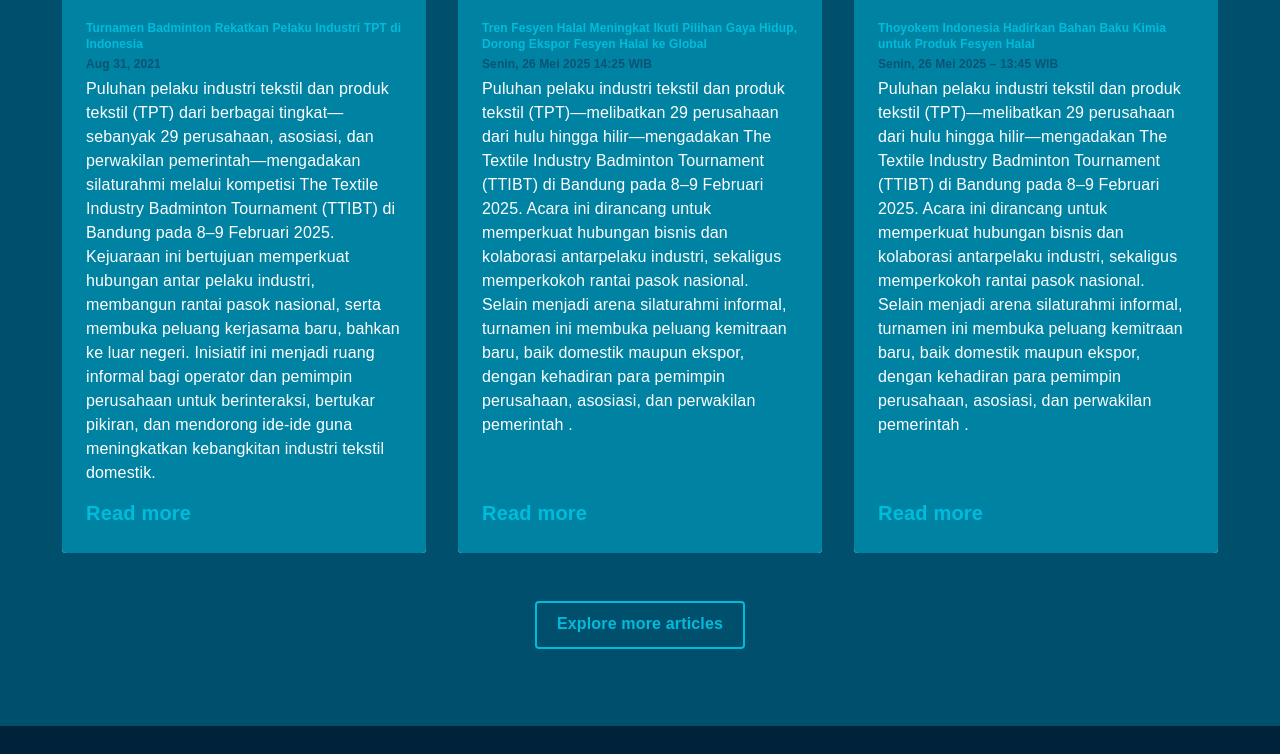
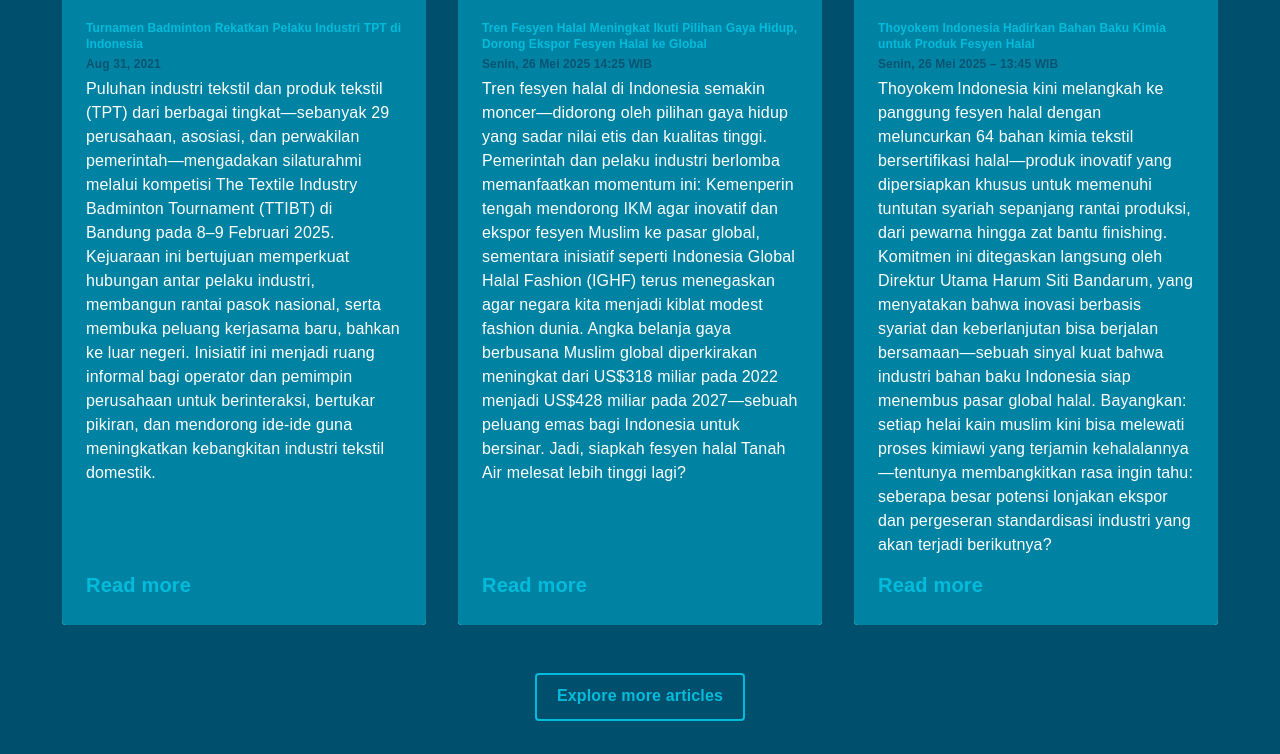
Before and after one commit to VexLord-X/Thoyokem-IND, a plain HTML site: page news.html in a window 1280 px wide. Shown: the part 1594-2348 px from the top of the page. Drawn offline with nearby package versions, Linux system fonts and the light colour scheme; some packages are replaced by stand-ins of ours; a script that the page names is missing; a web font is replaced by a local one.

Commit message:
Add files via upload

```diff
--- a/news.html
+++ b/news.html
@@ -266,7 +266,7 @@
                                         </div>
                                     </div>
                                     <p class="g-post__description">
-                                        Puluhan pelaku industri tekstil — sebanyak 29 perusahaan dari hulu hingga hilir — memperkuat sinergi dan kerja sama melalui ajang The Textile Industry Badminton Tournament (TTIBT) yang digelar di GOR KONI Bandung pada 8–9 Februari 2025. Ajang olahraga ini tidak hanya menjadi sarana silaturahmi antarindustri, tetapi juga bertujuan membangun rantai pasok tekstil nasional yang lebih solid dan kolaboratif. Ratusan peserta, termasuk dari berbagai daerah seperti Jawa Barat dan Jawa Timur, serta perwakilan pemerintah dan asosiasi tekstil, ambil bagian dalam kegiatan yang diharapkan dapat rutin diselenggarakan dan membuka peluang kemitraan lebih jauh.
+                                        Puluhan industri tekstil — sebanyak 29 perusahaan dari hulu hingga hilir — memperkuat sinergi dan kerja sama melalui ajang The Textile Industry Badminton Tournament (TTIBT) yang digelar di GOR KONI Bandung pada 8–9 Februari 2025. Ajang olahraga ini tidak hanya menjadi sarana silaturahmi antarindustri, tetapi juga bertujuan membangun rantai pasok tekstil nasional yang lebih solid dan kolaboratif. Ratusan peserta, termasuk dari berbagai daerah seperti Jawa Barat dan Jawa Timur, serta perwakilan pemerintah dan asosiasi tekstil, ambil bagian dalam kegiatan yang diharapkan dapat rutin diselenggarakan dan membuka peluang kemitraan lebih jauh.
                                     </p>
                                     <a class="g-post__more" href="https://jabar.tribunnews.com/2025/02/10/kompetisi-badminton-jadi-ajang-perkuat-kerja-sama-puluhan-industri-tekstil-di-bandung">Read more</a>
                                 </div>
@@ -284,7 +284,7 @@
                                         </div>
                                     </div>
                                     <p class="g-post__description">
-                                        Puluhan pelaku industri tekstil dan produk tekstil (TPT) dari berbagai tingkat—sebanyak 29 perusahaan, asosiasi, dan perwakilan pemerintah—mengadakan silaturahmi melalui kompetisi The Textile Industry Badminton Tournament (TTIBT) di Bandung pada 8–9 Februari 2025. Kejuaraan ini bertujuan memperkuat hubungan antar pelaku industri, membangun rantai pasok nasional, serta membuka peluang kerjasama baru, bahkan ke luar negeri. Inisiatif ini menjadi ruang informal bagi operator dan pemimpin perusahaan untuk berinteraksi, bertukar pikiran, dan mendorong ide-ide guna meningkatkan kebangkitan industri tekstil domestik.
+                                        Puluhan industri tekstil dan produk tekstil (TPT) dari berbagai tingkat—sebanyak 29 perusahaan, asosiasi, dan perwakilan pemerintah—mengadakan silaturahmi melalui kompetisi The Textile Industry Badminton Tournament (TTIBT) di Bandung pada 8–9 Februari 2025. Kejuaraan ini bertujuan memperkuat hubungan antar pelaku industri, membangun rantai pasok nasional, serta membuka peluang kerjasama baru, bahkan ke luar negeri. Inisiatif ini menjadi ruang informal bagi operator dan pemimpin perusahaan untuk berinteraksi, bertukar pikiran, dan mendorong ide-ide guna meningkatkan kebangkitan industri tekstil domestik.
                                     </p>
                                     <a class="g-post__more" href="https://jabar.idntimes.com/news/jawa-barat/puluhan-pelaku-industri-tpt-bersilaturahmi-lewat-kompetisi-badminton-00-9y7yl-rnplv7">Read more</a>
                                 </div>
@@ -302,7 +302,7 @@
                                         </div>
                                     </div>
                                     <p class="g-post__description">
-                                        Puluhan pelaku industri tekstil dan produk tekstil (TPT)—melibatkan 29 perusahaan dari hulu hingga hilir—mengadakan The Textile Industry Badminton Tournament (TTIBT) di Bandung pada 8–9 Februari 2025. Acara ini dirancang untuk memperkuat hubungan bisnis dan kolaborasi antarpelaku industri, sekaligus memperkokoh rantai pasok nasional. Selain menjadi arena silaturahmi informal, turnamen ini membuka peluang kemitraan baru, baik domestik maupun ekspor, dengan kehadiran para pemimpin perusahaan, asosiasi, dan perwakilan pemerintah .
+                                        Tren fesyen halal di Indonesia semakin moncer—didorong oleh pilihan gaya hidup yang sadar nilai etis dan kualitas tinggi. Pemerintah dan pelaku industri berlomba memanfaatkan momentum ini: Kemenperin tengah mendorong IKM agar inovatif dan ekspor fesyen Muslim ke pasar global, sementara inisiatif seperti Indonesia Global Halal Fashion (IGHF) terus menegaskan agar negara kita menjadi kiblat modest fashion dunia. Angka belanja gaya berbusana Muslim global diperkirakan meningkat dari US$318 miliar pada 2022 menjadi US$428 miliar pada 2027—sebuah peluang emas bagi Indonesia untuk bersinar. Jadi, siapkah fesyen halal Tanah Air melesat lebih tinggi lagi?
                                     </p>
                                     <a class="g-post__more" href="https://jabar.tribunnews.com/2025/05/26/ttren-fesyen-halal-meningkat-ikuti-pilihan-gaya-hidup-dorong-ekspor-fesyen-halal-ke-global">Read more</a>
                                 </div>
@@ -320,7 +320,7 @@
                                         </div>
                                     </div>
                                     <p class="g-post__description">
-                                        Puluhan pelaku industri tekstil dan produk tekstil (TPT)—melibatkan 29 perusahaan dari hulu hingga hilir—mengadakan The Textile Industry Badminton Tournament (TTIBT) di Bandung pada 8–9 Februari 2025. Acara ini dirancang untuk memperkuat hubungan bisnis dan kolaborasi antarpelaku industri, sekaligus memperkokoh rantai pasok nasional. Selain menjadi arena silaturahmi informal, turnamen ini membuka peluang kemitraan baru, baik domestik maupun ekspor, dengan kehadiran para pemimpin perusahaan, asosiasi, dan perwakilan pemerintah .
+                                        Thoyokem Indonesia kini melangkah ke panggung fesyen halal dengan meluncurkan 64 bahan kimia tekstil bersertifikasi halal—produk inovatif yang dipersiapkan khusus untuk memenuhi tuntutan syariah sepanjang rantai produksi, dari pewarna hingga zat bantu finishing. Komitmen ini ditegaskan langsung oleh Direktur Utama Harum Siti Bandarum, yang menyatakan bahwa inovasi berbasis syariat dan keberlanjutan bisa berjalan bersamaan—sebuah sinyal kuat bahwa industri bahan baku Indonesia siap menembus pasar global halal. Bayangkan: setiap helai kain muslim kini bisa melewati proses kimiawi yang terjamin kehalalannya—tentunya membangkitkan rasa ingin tahu: seberapa besar potensi lonjakan ekspor dan pergeseran standardisasi industri yang akan terjadi berikutnya?
                                     </p>
                                     <a class="g-post__more" href="https://jabar.jpnn.com/jabar-terkini/24795/thoyokem-indonesia-hadirkan-bahan-baku-kimia-untuk-produk-fesyen-halal">Read more</a>
                                 </div>
```
